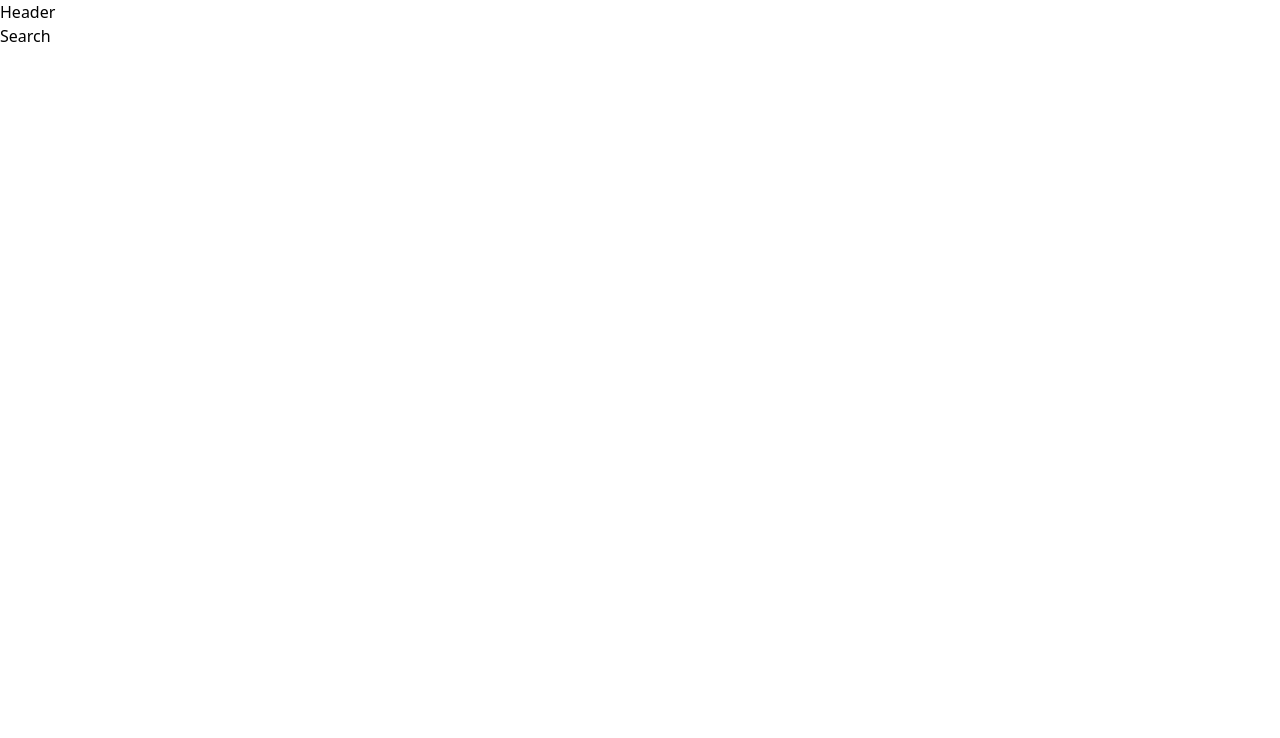
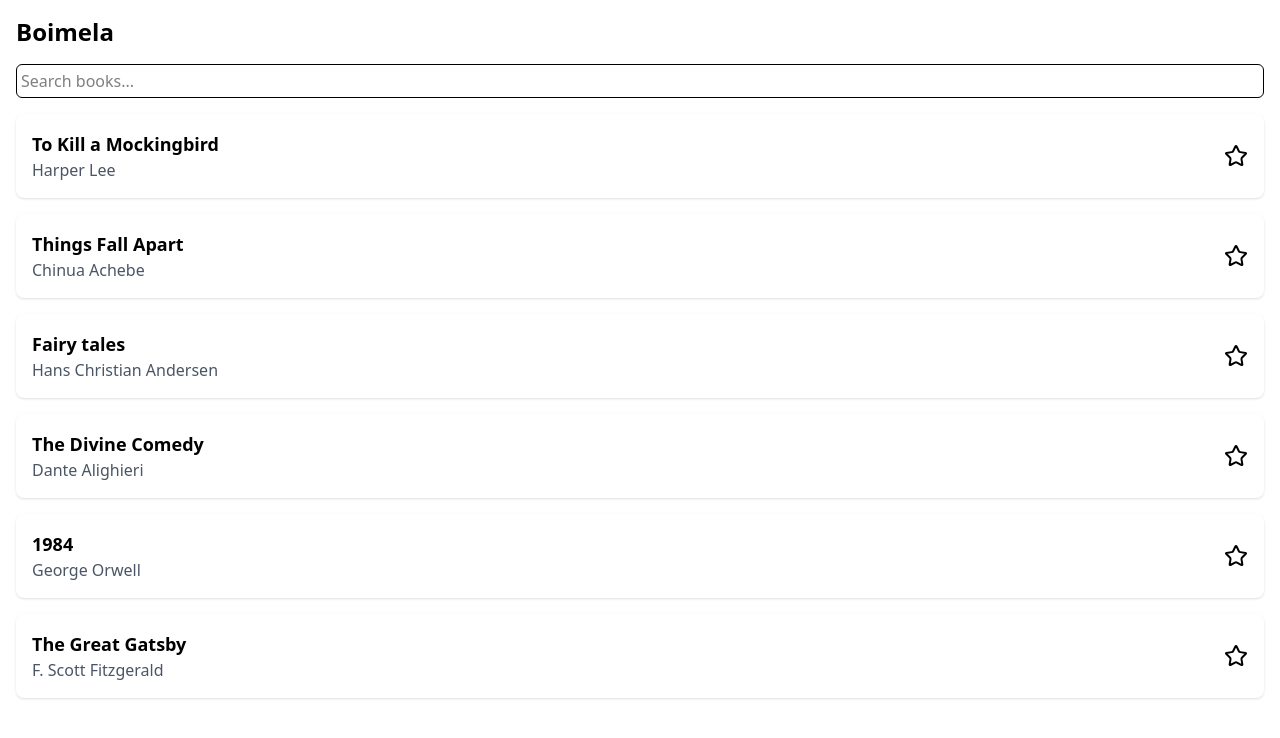
Before and after one commit to smilegse/React-Learning-TapaScript, a React (Vite) app: page / in a window 1280 px wide. Shown: the top 738 px of the page. Built offline with nearby package versions, Linux system fonts and the light colour scheme.

Commit message:
Boimela all feature completed

```diff
--- a/package.json
+++ b/package.json
@@ -11,6 +11,7 @@
   },
   "dependencies": {
     "@tailwindcss/vite": "^4.1.11",
+    "lucide-react": "^0.535.0",
     "prop-types": "^15.8.1",
     "react": "19.1.1",
     "react-dom": "19.1.1",
--- a/src/Boimela.jsx
+++ b/src/Boimela.jsx
@@ -4,10 +4,10 @@ import Search from "./Search";
 
 export default function Boimela() {
   return (
-    <>
+    <div className="mx-auto p-4">
         <Header/>
         <Search/>
         <BookList/>
-    </>
+    </div>
   )
 }
--- a/src/BookDetails.jsx
+++ b/src/BookDetails.jsx
@@ -3,8 +3,8 @@ import PropTypes from 'prop-types'
 function BookDetails({title,author}) {
   return (
     <div>
-        <h2>{title}</h2>
-        <p>{author}</p>
+        <h2 className='text-lg font-semibold'>{title}</h2>
+        <p className='text-gray-600'>{author}</p>
     </div>
   )
 }
--- a/src/BookList.jsx
+++ b/src/BookList.jsx
@@ -1,6 +1,8 @@
 import BookRow from "./BookRow"
 
-const BooksData = [
+function BookList () {
+
+    const BOOKS = [
         {
             id: 1,
             title: 'To Kill a Mockingbird',
@@ -37,22 +39,19 @@ const BooksData = [
             author: 'F. Scott Fitzgerald',
             featured: false,
         }
-]
+    ];
 
-function BookList () {
   return (
     <>
-        <ul>
+        <ul className="space-y-4">
             {
-                BooksData.map((book) => {
-                    <li key={book.id}>
+                BOOKS.map((book,index) => (
+                    <li key={index} className="flex item-center justify-between p-4
+                    bg-white shadow rounded-lg">
                         <BookRow book={book} />
                     </li>
-                })
+                ))
             }
-             {/* <li key={1}>
-                        <BookRow title='siddique' />
-            </li> */}
         </ul>
     </>
   )
--- a/src/BookRow.jsx
+++ b/src/BookRow.jsx
@@ -2,28 +2,20 @@ import BookDetails from './BookDetails'
 import FeatureBook from './FeatureBook'
 import PropTypes from 'prop-types'
 
-function BookRow(book) {
+function BookRow({book}) {
   return (
     <>
         <BookDetails title={book.title} author={book.author} />
-        {/* <FeatureBook /> */}
+        <FeatureBook />
     </>
   )
 }
 
-// BookRow.propTypes = {
-//     book: PropTypes.shape({
-//         title: PropTypes.string.isRequired,
-//         author: PropTypes.string.isRequired
-//     }).isRequired
-// };
-
-// BookRow.PropTypes = {
-//     book: PropTypes.shape({
-//         title: PropTypes.string.isRequired,
-//         author: PropTypes.string.isRequired
-//     }).isRequired
-// }
-
+BookRow.propTypes = {
+    book: PropTypes.shape({
+        title: PropTypes.string.isRequired,
+        author: PropTypes.string.isRequired
+    }).isRequired
+};
 
 export default BookRow
--- a/src/FeatureBook.jsx
+++ b/src/FeatureBook.jsx
@@ -1,9 +1,7 @@
-import React from 'react'
+import { Star } from "lucide-react";
 
 function FeatureBook() {
-  return (
-    <div>FeatureBook</div>
-  )
+  return <Star className="my-auto" />;
 }
 
 export default FeatureBook
--- a/src/Header.jsx
+++ b/src/Header.jsx
@@ -1,9 +1,12 @@
 
 function Header() {
   return (
-    <div>
-        Header
-    </div>
+    <header >
+      <h1 className="text-2xl font-bold mb-4">
+        Boimela
+      </h1>
+
+    </header>
   )
 }
 
--- a/src/Search.jsx
+++ b/src/Search.jsx
@@ -1,7 +1,7 @@
 
 function Search() {
   return (
-    <div>Search</div>
+    <input type='text' className="mb-4 border rounded-md p-1 w-full" placeholder="Search books..." />
   )
 }
 
```
Also changed, not shown: 1 other file (tests, documents, lock files or other folders). Lines whose indentation alone changed are shown as unchanged.
